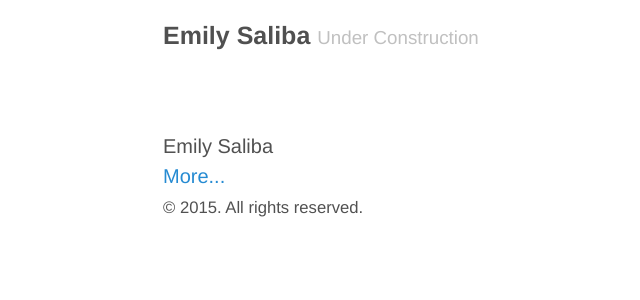
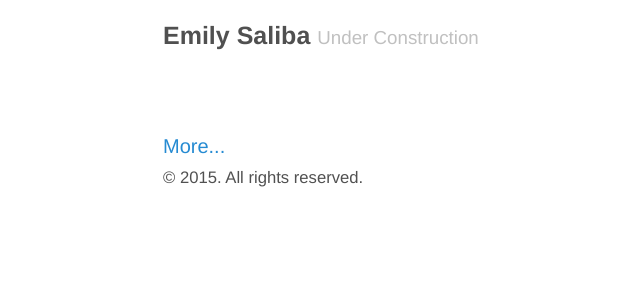
Before and after one commit to emilysquid/emilysquid.github.io, a Jekyll site: the page built from index.html, in a window 1280 px wide. Shown: the top 300 px of the page, without its empty margins (117-757 px from the left). Built offline with Jekyll 4.4.1, drawn with Linux system fonts in a browser that asks for light colours; the list of posts is cut into pages by our own code.

Commit message:
remove intro

```diff
--- a/index.html
+++ b/index.html
@@ -1,9 +1,8 @@
 ---
 layout: default
 ---
-<div class="content full-bleed intro">
-  Emily Saliba
-</div>
+<!--<div class="content full-bleed intro">-->
+<!--</div>-->
 <div class="posts">
     <div class="content full-bleed" id="recent-posts">
         {% for post in site.posts limit:25 %}<a
```
